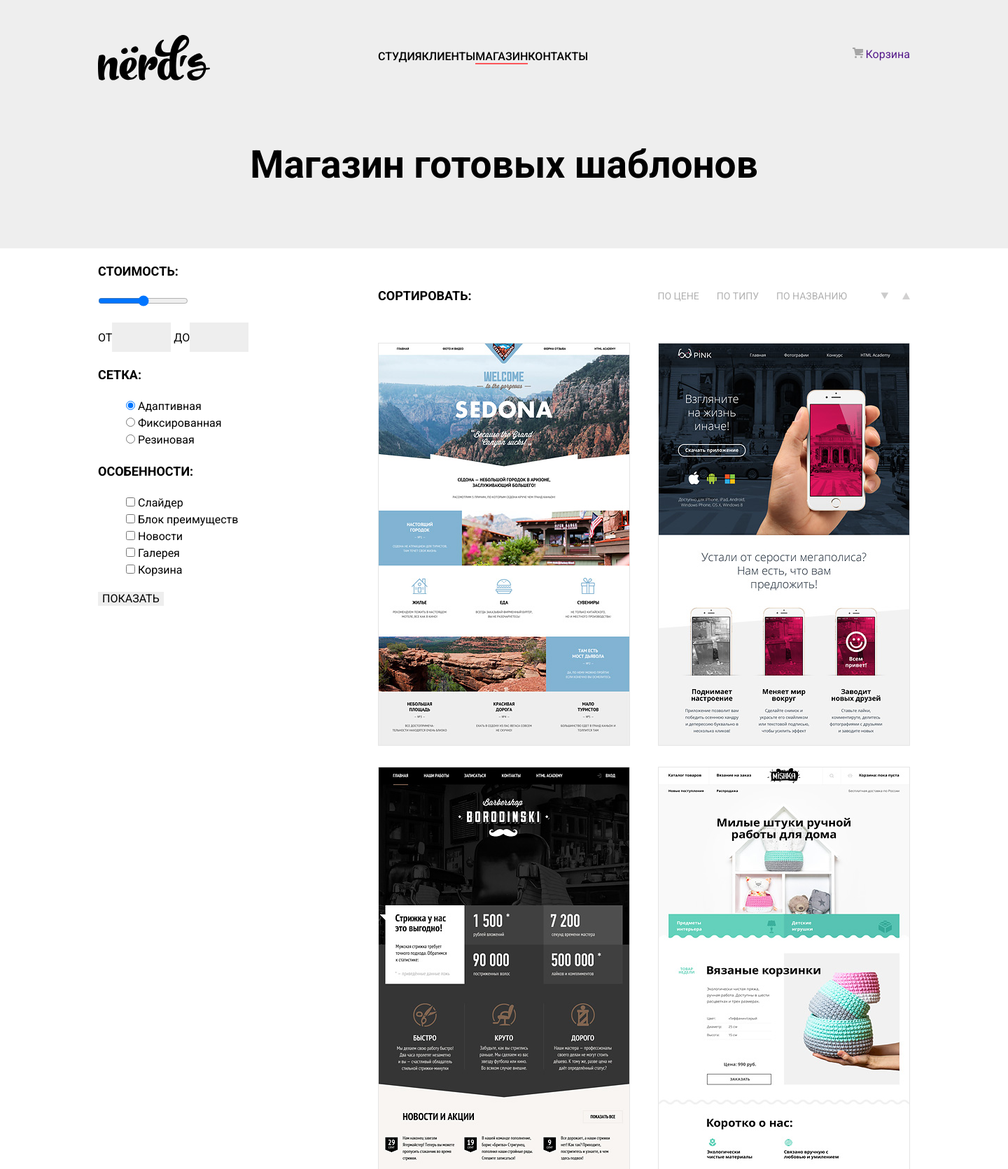
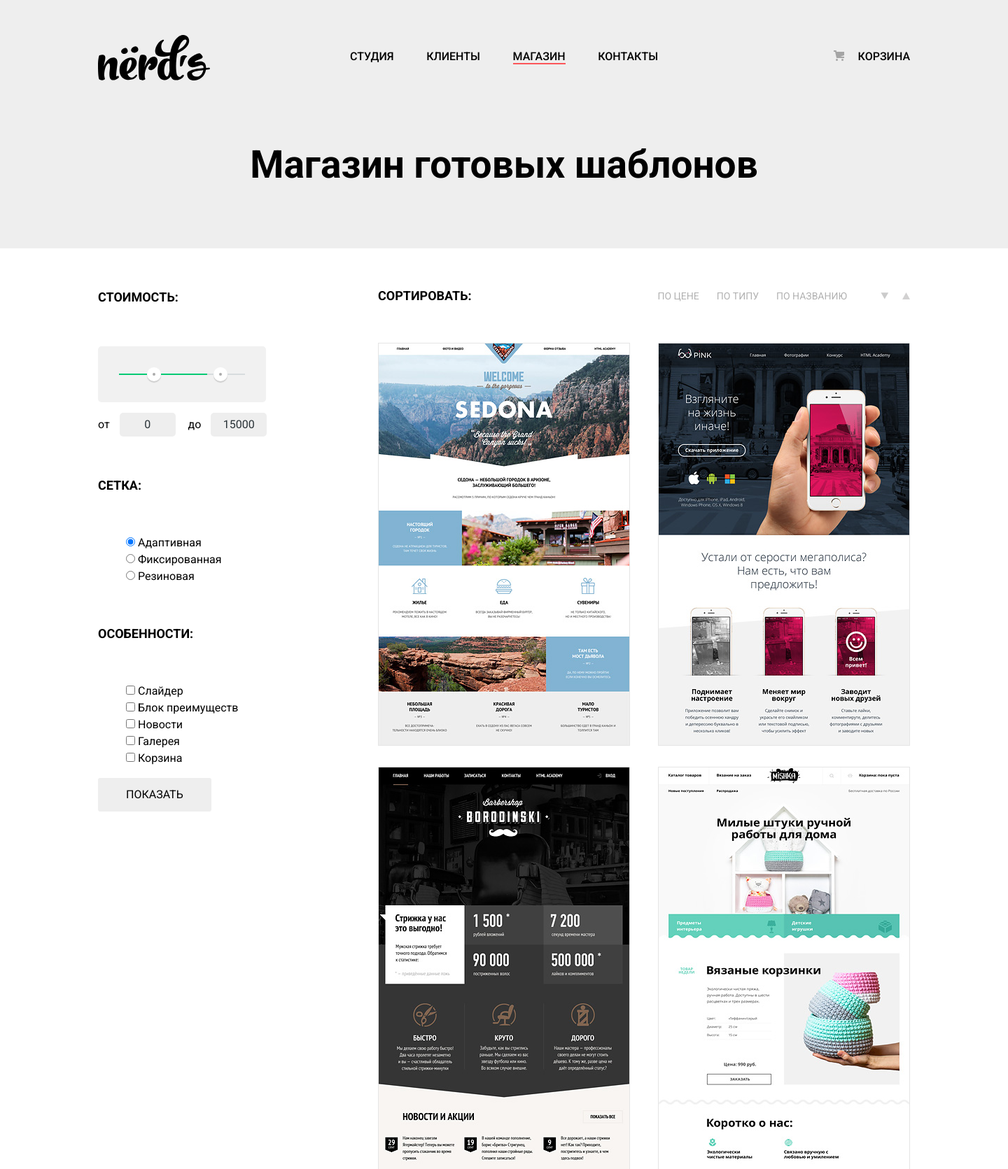
Before and after one commit to artemadilev/examples.github.io, a PHP site: page /catalog.html in a window 1440 px wide. Shown: the top 1671 px of the page at 70% size. Run offline with PHP 8.4, Linux system fonts and the light colour scheme.

Commit message:
Декоративные элементы + слайдер

```diff
--- a/nerds/catalog.html
+++ b/nerds/catalog.html
@@ -21,8 +21,7 @@
            </ul>
            <ul class="user-navigation">
                <li class="basket">
-                   <img src="img/basket-icon.svg" alt="Корзина товаров">
-                   <a href="">Корзина</a>
+                   <a href="#">Корзина</a>
                </li>
            </ul>
        </nav>
@@ -36,13 +35,19 @@
            <h2 class="visually-hidden">Фильтр для шаблонов</h2>
            <form action="" method="get">
                <h3>СТОИМОСТЬ:</h3>
-               <p>
-                   <input type="range">
-               </p>
-               <p>
-                   <span class="range-text">от</span><input class="range-input" type="text">
-                   <span class="range-text">до</span><input class="range-input" type="text">
-               </p>
+               <div class="range-filter">
+                   <div class="range-controls">
+                       <div class="scale">
+                           <div class="bar"></div>
+                       </div>
+                       <div class="toggle min-toggle"></div>
+                       <div class="toggle max-toggle"></div>
+                   </div>
+                   <div class="price-controls">
+                      от <input name="min-price" type="text" class="min-price" value="0">
+                      до <input name="max-price" type="text" class="max-price" value="15000">
+                   </div>
+               </div>
 
                <h3>СЕТКА:</h3>
                <ul class="filter-grid-list">
@@ -177,23 +182,23 @@
 
        <section class="modal">
            <h2>Напишите нам</h2>
-           <form action="" method="post">
+           <form action="" method="post" class="modal-container">
                <p>
                    <label>
-                       Ваше имя:
+                       <span>Ваше имя:</span>
                        <input type="text" name="name" class="write-user" placeholder="Представьтесь, пожалуйста">
                    </label>
                </p>
                <p>
                    <label>
-                       Ваш e-mail:
+                       <span>Ваш e-mail:</span>
                        <input type="email" name="email" class="write-user" placeholder="Для отправки ответа">
                    </label>
                </p>
                <p>
                    <label>
-                       Текст письма:
-                       <textarea name="text" class="write-user" placeholder="В свободной форме"></textarea>
+                       <span>Текст письма:</span>
+                       <textarea name="text" class="write-user write-textarea" placeholder="В свободной форме"></textarea>
                    </label>
                </p>
                <p>
--- a/nerds/css/style.css
+++ b/nerds/css/style.css
@@ -43,6 +43,8 @@ li {
     font: inherit;
     line-height: 18px;
 
+    padding: 15px 40px;
+
     text-align: center;
     color: #fff;
     vertical-align: middle;
@@ -50,6 +52,7 @@ li {
 
     background-color: #fb565a;
     border: none;
+    border-radius: 3px;
 }
 
 .button:hover,
@@ -121,10 +166,34 @@ li {
 .pagination-item-current a:hover {
     background-color: #fff;
     color: rgba(0, 0, 0, 1.0);
-    border: 2px solid #dbdbdb;
+    border: 3px solid #dbdbdb;
 }
 
-.site-navigation a {
+.user-navigation {
+    position: relative;
+    margin-left: auto;
+}
+
+.user-navigation::before {
+    content: "";
+    position: absolute;
+    left: 5px;
+    top: 6px;
+    width: 15px;
+    height: 15px;
+    background-image: url(../img/basket-icon.svg);
+    opacity: 0.3;
+}
+
+.site-navigation {
+    padding: 0;
+    width: 440px;
+    display: flex;
+    justify-content: space-between;
+}
+
+.site-navigation a,
+.user-navigation a {
     color: #000;
     font-size: 16px;
     font-weight: 500;
@@ -397,11 +565,89 @@ li {
     font-weight: 500;
 }
 
+/* Range-ползунок. Начало. */
+
+.range-filter {
+    width: 240px;
+}
+
+.range-controls {
+    position: relative;
+    height: 80px;
+    margin-bottom: 15px;
+    padding: 0 30px;
+    background: #f1f1f1;
+    border-radius: 5px;
+    overflow: hidden;
+}
+
+.range-controls .scale {
+    margin-top: 39px;
+    height: 2px;
+    background: #d7dcde;
+}
+
+.range-controls .bar {
+    width: 70%;
+    height: 2px;
+    background: #00ca74;
+}
+
+.range-controls .toggle {
+    position: absolute;
+    top: 30px;
+    left: 30px;
+    width: 4px;
+    height: 4px;
+    border: 8px solid white;
+    background: #ababab;
+    cursor: pointer;
+    border-radius: 50%;
+    box-shadow: 0 2px 1px 0 #cfcfcf;
+}
+
+.range-controls .min-toggle {
+    left: 70px;
+}
+
+.range-controls .max-toggle {
+    left: 165px;
+}
+
+.price-controls input {
+    width: 60px;
+    padding: 8px 10px;
+    margin-left: 10px;
+    border: none;
+    background: #f1f1f1;
+    font-size: 16px;
+    font-family: 'Roboto', sans-serif;
+    font-weight: 300;
+    font-style: normal;
+    text-align: center;
+    color: #283136;
+    border-radius: 5px;
+}
+
+.price-controls .min-price {
+    margin-right: 14px;
+}
+
+.price-controls {
+    white-space: nowrap;
+}
+
+/* Range-ползунок. Начало. */
+
 .filter h3,
 .catalog h3 {
     font-size: 18px;
     line-height: 30px;
     font-weight: bold;
+}
+
+.filter h3 {
+    margin: 55px 0;
 }
 
 .catalog-sort-item {
@@ -418,16 +664,6 @@ li {
 .catalog-sort-item:active,
 .catalog-sort-item:focus {
     opacity: 1;
-}
-
-.range-text {
-    line-height: 22px;
-    text-transform: uppercase;
-}
-
-.range-input {
-    width: 80px;
-    height: 40px;
 }
 
 .filter input[type="text"] {
@@ -452,14 +688,6 @@ li {
 
 .main-header-logo {
     margin-right: 200px;
-}
-
-.site-navigation {
-    display: flex;
-}
-
-.user-navigation {
-    margin-left: auto;
 }
 
 .partners {
```
Also changed, not shown: other parts of nerds/css/style.css (+159 -36 lines), nerds/index.html (+21 -12 lines).
